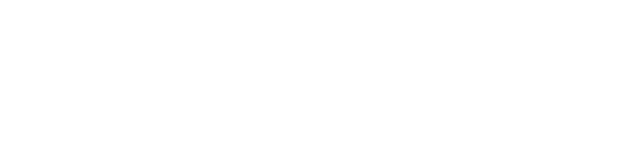
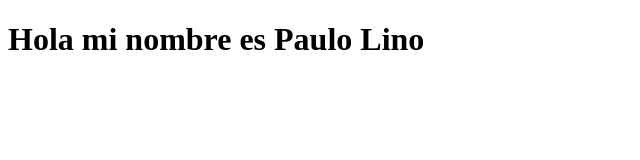
Before and after one commit to sglino/ProyectoGit, a plain HTML site: page index.html in a window 1280 px wide. Shown: the whole page, without its empty margins (0-640 px from the left). Drawn offline with Linux system fonts and the light colour scheme.

Commit message:
Se añade mi nombre

```diff
--- a/index.html
+++ b/index.html
@@ -2,6 +2,12 @@
 <html lang="en">
 <head>
     <meta charset="UTF-8">
-    <title>El título de mi página</title>
+    <meta name="viewport" content="width-device-width, initial-scale-1.0">
+    <title>Paukun</title>
 </head>
+<body>
+    <main>
+        <h1>Hola mi nombre es Paulo Lino</h1>
+    </main>
+</body>
 </html>
```
